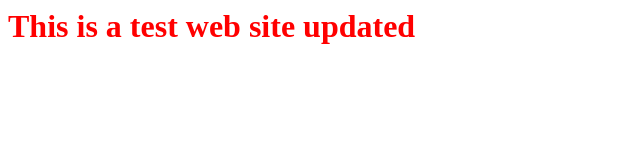
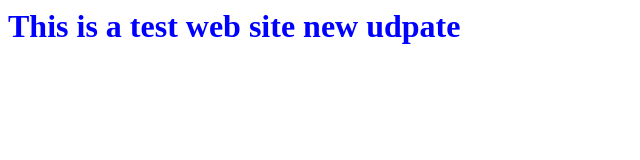
Before and after one commit to habibiitdu/testweb, a plain HTML site: page index.html in a window 1280 px wide. Shown: the whole page, without its empty margins (0-640 px from the left). Drawn offline with Linux system fonts and the light colour scheme.

Commit message:
Update index.html

```diff
--- a/index.html
+++ b/index.html
@@ -3,6 +3,6 @@
     <title>Test Web Site</title>
   </head>
   <body>
-    <h1 style="color:red">This is a test web site updated</h1>
+    <h1 style="color:blue">This is a test web site new udpate</h1>
   </body>
 </html>
```
